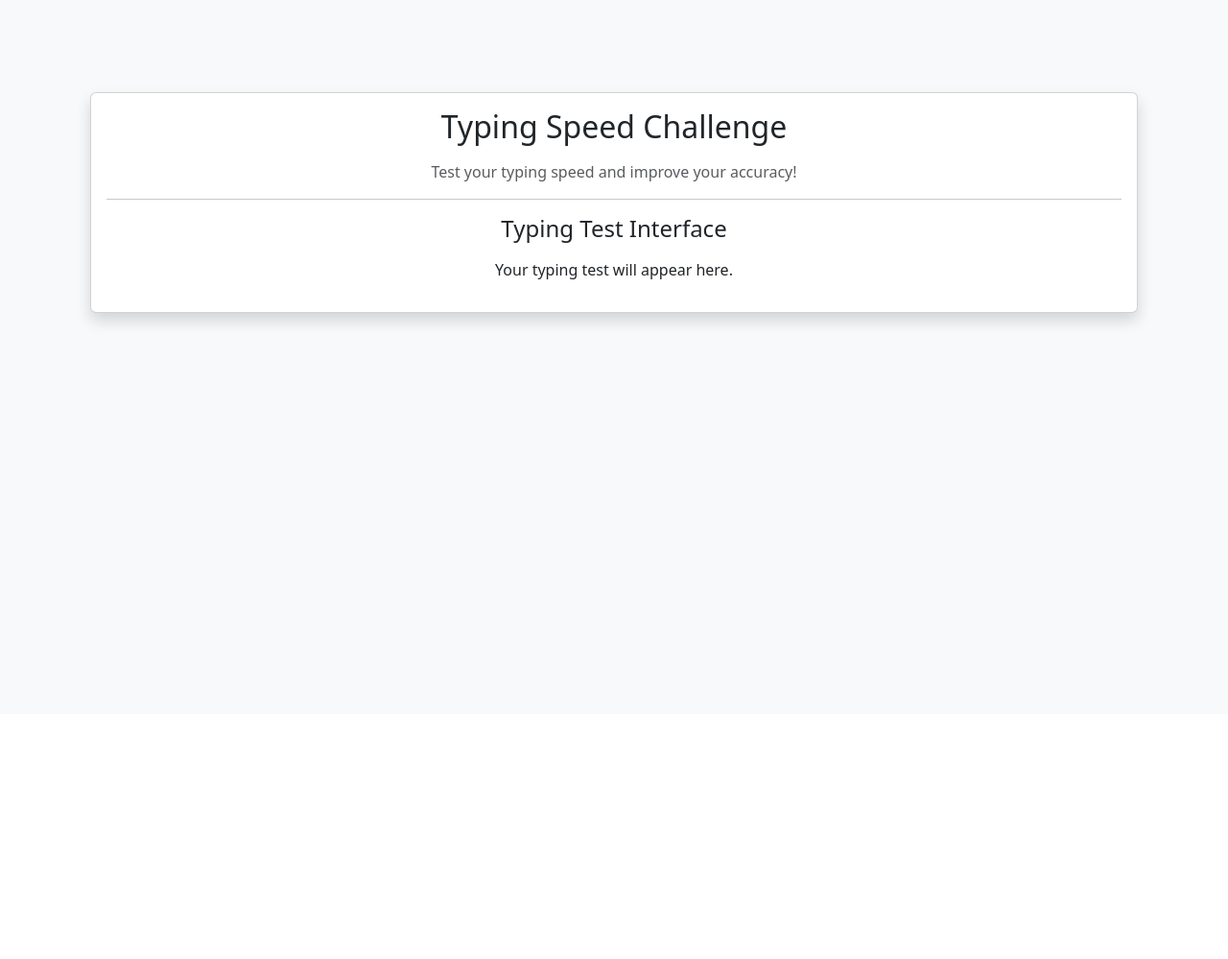
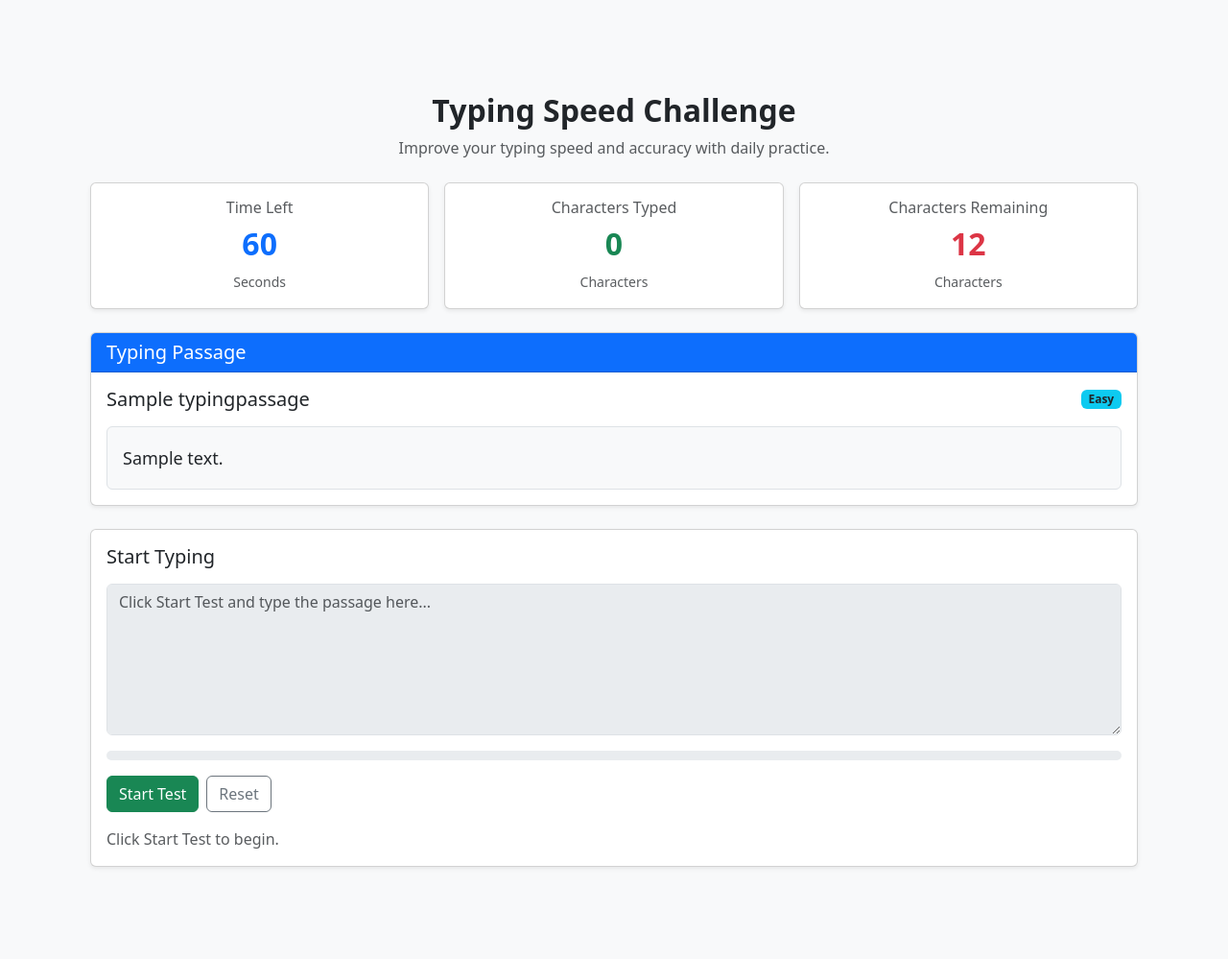
Before and after one commit to RohithAnnadurai/Typing_Speed_Challenge, a Django app: page /typing-test/ in a window 1280 px wide. Shown: the part 56-1055 px from the top of the page at 96% size. Before the commit the page ends 398 px from the top, so only its background shows below. Run offline with Django 5.2, Linux system fonts and the light colour scheme; a user stored in the database is signed in; tables that the repository leaves empty hold one stand-in row (values such as "Sample post").

Commit message:
Add typing test functionality with dynamic passage selection and progress tracking

```diff
--- a/challenge/views.py
+++ b/challenge/views.py
@@ -3,6 +3,7 @@ from django.shortcuts import render, redirect
 from django.contrib.auth import login
 from django.contrib.auth.decorators import login_required
 from django.contrib.auth.views import LoginView
+from .models import TypingPassage
 
 from .forms import RegisterForm
 
@@ -51,6 +52,21 @@ class CustomLoginView(LoginView):
 def dashboard_view(request):
     return render(request, 'home.html')
 
+
 @login_required
 def typing_test_view(request):
-    return render(request, 'test.html')
+
+    passage = TypingPassage.objects.order_by('?').first()
+
+    if passage is None:
+        return render(
+            request,
+            'test.html',
+            {'passage': None}
+        )
+
+    context = {
+        'passage': passage,
+    }
+
+    return render(request,'test.html',context)
--- /dev/null
+++ b/static/typing.js
@@ -0,0 +1,169 @@
+
+document.addEventListener("DOMContentLoaded", function () {
+
+    // Get HTML elements
+    const timerElement = document.getElementById("timer");
+    const typedCountElement = document.getElementById("typed-count");
+    const remainingCountElement = document.getElementById("remaining-count");
+
+    const typingInput = document.getElementById("typing-input");
+    const startButton = document.getElementById("start-btn");
+    const resetButton = document.getElementById("reset-btn");
+
+    const progressBar = document.getElementById("typing-progress");
+    const statusElement = document.getElementById("test-status");
+    const passageElement = document.getElementById("passage-text");
+
+    // Stop if this page does not contain the typing test
+    if (!typingInput || !passageElement) {
+        return;
+    }
+
+    // Get original passage text
+    const passageText = passageElement.textContent.trim();
+
+    // Test settings
+    const TEST_DURATION = 60;
+
+    // Test variables
+    let timeLeft = TEST_DURATION;
+    let timerInterval = null;
+    let testStarted = false;
+    let testFinished = false;
+
+    // Update character counters and progress bar
+    function updateTypingProgress() {
+
+        const typedText = typingInput.value;
+
+        const typedCharacters = typedText.length;
+
+        const totalCharacters = passageText.length;
+
+        const remainingCharacters = Math.max(
+            totalCharacters - typedCharacters,
+            0
+        );
+
+        // Calculate progress percentage
+        const progress = totalCharacters > 0
+            ? Math.min((typedCharacters / totalCharacters) * 100, 100)
+            : 0;
+
+        // Update HTML
+        typedCountElement.textContent = typedCharacters;
+
+        remainingCountElement.textContent = remainingCharacters;
+
+        progressBar.style.width = progress + "%";
+
+        progressBar.setAttribute("aria-valuenow", progress);
+    }
+
+    // Start countdown timer
+    function startTimer() {
+
+        timerInterval = setInterval(function () {
+
+            timeLeft--;
+
+            timerElement.textContent = timeLeft;
+
+            if (timeLeft <= 0) {
+
+                finishTest("Time is over! Your test has finished.");
+
+            }
+
+        }, 1000);
+    }
+
+    // Start test
+    function startTest() {
+
+        if (testStarted || testFinished) {
+            return;
+        }
+
+        testStarted = true;
+
+        typingInput.disabled = false;
+
+        typingInput.focus();
+
+        startButton.disabled = true;
+
+        statusElement.textContent = "Test started! Keep typing.";
+
+        statusElement.className = "text-success mt-3 mb-0";
+
+        startTimer();
+    }
+
+    // Finish test
+    function finishTest(message) {
+
+        if (testFinished) {
+            return;
+        }
+
+        testFinished = true;
+
+        clearInterval(timerInterval);
+
+        typingInput.disabled = true;
+
+        startButton.disabled = true;
+
+        statusElement.textContent = message;
+
+        statusElement.className = "text-primary mt-3 mb-0";
+    }
+
+    // Reset test
+    function resetTest() {
+
+        clearInterval(timerInterval);
+
+        timeLeft = TEST_DURATION;
+        testStarted = false;
+        testFinished = false;
+
+        typingInput.value = "";
+        typingInput.disabled = true;
+
+        startButton.disabled = false;
+
+        timerElement.textContent = TEST_DURATION;
+
+        statusElement.textContent = "Click Start Test to begin.";
+        statusElement.className = "text-muted mt-3 mb-0";
+
+        updateTypingProgress();
+    }
+    // Listen for typing
+    typingInput.addEventListener("input", function () {
+
+        if (!testStarted || testFinished) {
+            return;
+        }
+
+        updateTypingProgress();
+
+        // Finish when the full passage is typed correctly
+        if (typingInput.value === passageText) {
+
+            finishTest("Excellent! You completed the passage.");
+
+        }
+    });
+
+    // Button events
+    startButton.addEventListener("click", startTest);
+
+    resetButton.addEventListener("click", resetTest);
+
+    // Initial page setup
+    resetTest();
+
+});
--- a/templates/test.html
+++ b/templates/test.html
@@ -1,32 +1,164 @@
 
 {% extends 'base.html' %}
-
+{% load static %}
 {% block content %}
 
-<div class="container mt-5">
+<div class="container py-5">
 
-    <div class="card shadow">
+    {% if passage %}
 
-        <div class="card-body text-center">
+    <!-- Page Heading -->
+    <div class="text-center mb-4">
+        <h2 class="fw-bold">Typing Speed Challenge</h2>
+        <p class="text-muted">
+            Improve your typing speed and accuracy with daily practice.
+        </p>
+    </div>
 
-            <h2 class="mb-3">Typing Speed Challenge</h2>
+    <!-- Typing Statistics -->
+    <div class="row g-3 mb-4">
 
-            <p class="text-muted">
-                Test your typing speed and improve your accuracy!
-            </p>
+        <div class="col-md-4">
+            <div class="card shadow-sm text-center">
+                <div class="card-body">
+                    <h6 class="text-muted">Time Left</h6>
+                    <h2 id="timer" class="text-primary fw-bold">
+                        60
+                    </h2>
+                    <small class="text-muted">Seconds</small>
+                </div>
+            </div>
+        </div>
 
-            <hr>
+        <div class="col-md-4">
+            <div class="card shadow-sm text-center">
+                <div class="card-body">
+                    <h6 class="text-muted">Characters Typed</h6>
+                    <h2 id="typed-count" class="text-success fw-bold">
+                        0
+                    </h2>
+                    <small class="text-muted">Characters</small>
+                </div>
+            </div>
+        </div>
 
-            <h4>Typing Test Interface</h4>
+        <div class="col-md-4">
+            <div class="card shadow-sm text-center">
+                <div class="card-body">
+                    <h6 class="text-muted">Characters Remaining</h6>
+                    <h2 id="remaining-count" class="text-danger fw-bold">
+                        {{ passage.content|length }}
+                    </h2>
+                    <small class="text-muted">Characters</small>
+                </div>
+            </div>
+        </div>
 
-            <p class="mt-3">
-                Your typing test will appear here.
+    </div>
+
+    <!-- Passage Card -->
+    <div class="card shadow-sm mb-4">
+
+        <div class="card-header bg-primary text-white">
+            <h5 class="mb-0">Typing Passage</h5>
+        </div>
+
+        <div class="card-body">
+
+            <div class="d-flex justify-content-between align-items-center mb-3">
+
+                <h5 class="mb-0">{{ passage.title }}</h5>
+
+                <span class="badge bg-info text-dark">
+                    {{ passage.get_difficulty_display }}
+                </span>
+
+            </div>
+
+            <div
+                id="passage-text"
+                class="p-3 bg-light border rounded"
+                style="font-size: 18px; line-height: 1.8; white-space: pre-wrap;"
+            >{{ passage.content }}</div>
+
+        </div>
+
+    </div>
+
+    <!-- Typing Input Card -->
+    <div class="card shadow-sm">
+
+        <div class="card-body">
+
+            <h5 class="mb-3">Start Typing</h5>
+
+            <textarea
+                id="typing-input"
+                class="form-control mb-3"
+                rows="6"
+                placeholder="Click Start Test and type the passage here..."
+                disabled
+            ></textarea>
+
+            <!-- Progress Bar -->
+            <div class="progress mb-3" style="height: 10px;">
+
+                <div
+                    id="typing-progress"
+                    class="progress-bar"
+                    role="progressbar"
+                    style="width: 0%;"
+                    aria-valuenow="0"
+                    aria-valuemin="0"
+                    aria-valuemax="100"
+                ></div>
+
+            </div>
+
+            <!-- Buttons -->
+            <div class="d-flex gap-2 flex-wrap">
+
+                <button
+                    type="button"
+                    id="start-btn"
+                    class="btn btn-success"
+                >
+                    Start Test
+                </button>
+
+                <button
+                    type="button"
+                    id="reset-btn"
+                    class="btn btn-outline-secondary"
+                >
+                    Reset
+                </button>
+
+            </div>
+
+            <p id="test-status" class="text-muted mt-3 mb-0">
+                Click Start Test to begin.
             </p>
 
         </div>
 
     </div>
 
+    {% else %}
+
+    <!-- No Passage Available -->
+    <div class="alert alert-warning text-center">
+        <h4>No Typing Passage Available</h4>
+
+        <p class="mb-0">
+            Please add a typing passage through the Django Admin panel.
+        </p>
+    </div>
+
+    {% endif %}
+    <script src="{% static 'typing.js' %}"></script>
+
 </div>
 
+
 {% endblock %}
```
